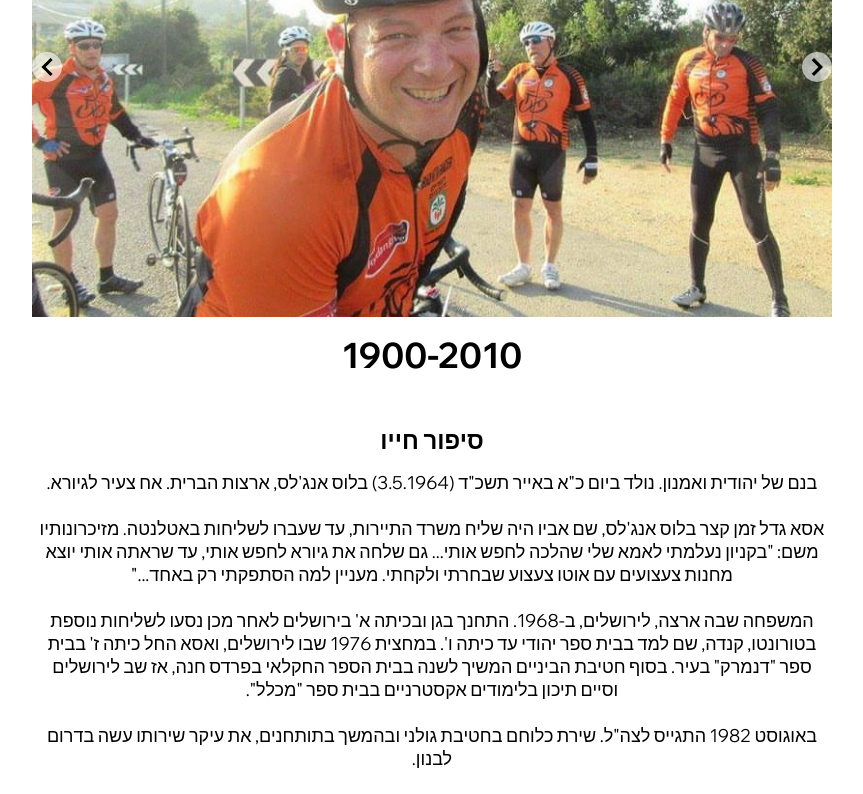
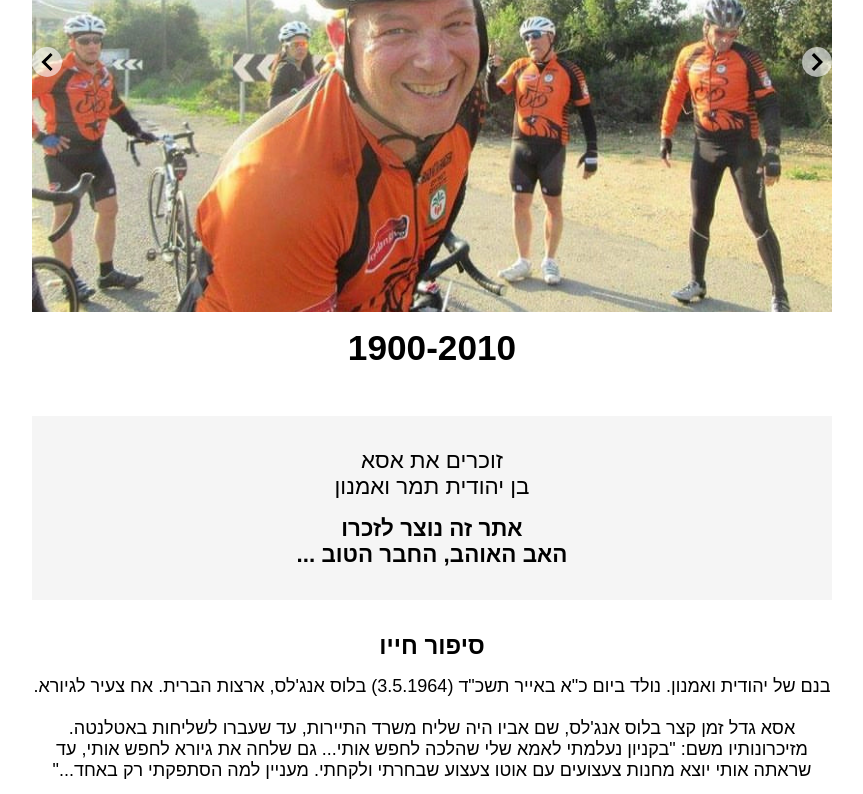
Before and after one commit to Idan-sh/Asa-Memorial, a React (Vite) app in the folder frontend/: page / in a window 1280 px wide. Shown: the part 399-1193 px from the top of the page, without its empty margins (208-1071 px from the left). Built offline with nearby package versions, Linux system fonts and the light colour scheme; a web font is replaced by a local one.

Commit message:
Added remembering section to main page

```diff
--- a/frontend/src/assets/styles/cmps/content/_Content.scss
+++ b/frontend/src/assets/styles/cmps/content/_Content.scss
@@ -17,22 +17,45 @@
     margin: 1rem;
   }
 
-  .content-life-story-container {
+  .content-remembering-section {
+    display: flex;
+    flex-direction: column;
+    background-color: darken($mainBgColor, 4);
+    display: flex;
+    justify-content: center;
+    text-align: center;
+    padding: 2rem;
+    margin-top: 2rem;
+    gap: 1rem;
+
+    h1 {
+      font-size: 140%;
+      font-weight: 400;
+      margin: 0;
+    }
+
+    h2 {
+      font-size: 140%;
+      font-weight: 800;
+      margin: 0;
+    }
+  }
+
+  .content-life-story {
     display: flex;
     flex-direction: column;
     margin-top: 2rem;
     align-items: center;
     gap: 1rem;
-  }
 
-  .content-life-story-title {
+    h2 {
       font-size: 150%;
       margin: 0;
     }
-
-  .content-life-story {
+    p {
       font-size: 18px;
       margin: 0;
       text-align: center;
     }
   }
+}
--- a/frontend/src/assets/styles/setup/variables.scss
+++ b/frontend/src/assets/styles/setup/variables.scss
@@ -1,7 +1,7 @@
 /* Global Variables to use throughout the various SCSS files of the project */
 
 // ** Fonts **
-$mainFont: 'Wix Madefor Display', sans-serif;
+$mainFont: almoni-neue, sans-serif;
 $secondaryFont: 'Unica One', sans-serif;
 $errorFont: 'Arvo', serif;
 
--- a/frontend/src/cmps/content/Content.tsx
+++ b/frontend/src/cmps/content/Content.tsx
@@ -7,9 +7,21 @@ export default function Content() {
 
       <Slideshow />
       <h2 className="content-years-title">1900-2010</h2>
-      <div className="content-life-story-container">
-        <h2 className="content-life-story-title">סיפור חייו</h2>
-        <p className="content-life-story">
+      <div className="content-remembering-section">
+        <h1>
+          זוכרים את אסא
+          <br />
+          בן יהודית תמר ואמנון
+        </h1>
+        <h2>
+          אתר זה נוצר לזכרו
+          <br />
+          האב האוהב, החבר הטוב ...
+        </h2>
+      </div>
+      <div className="content-life-story">
+        <h2>סיפור חייו</h2>
+        <p>
           בנם של יהודית ואמנון. נולד ביום כ"א באייר תשכ"ד (3.5.1964) בלוס
           אנג'לס, ארצות הברית. אח צעיר לגיורא.
           <br />
```
Lines whose indentation alone changed are shown as unchanged.
